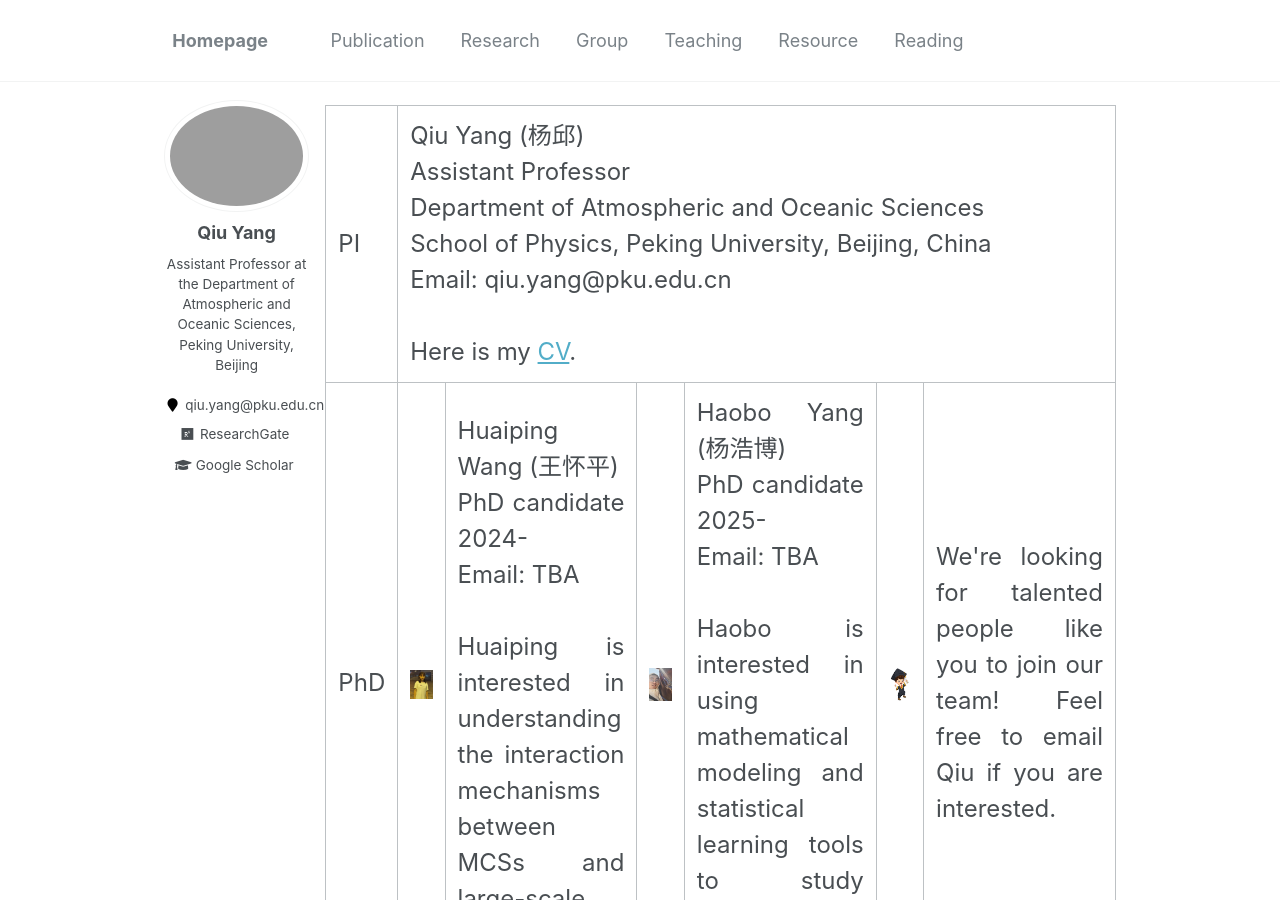
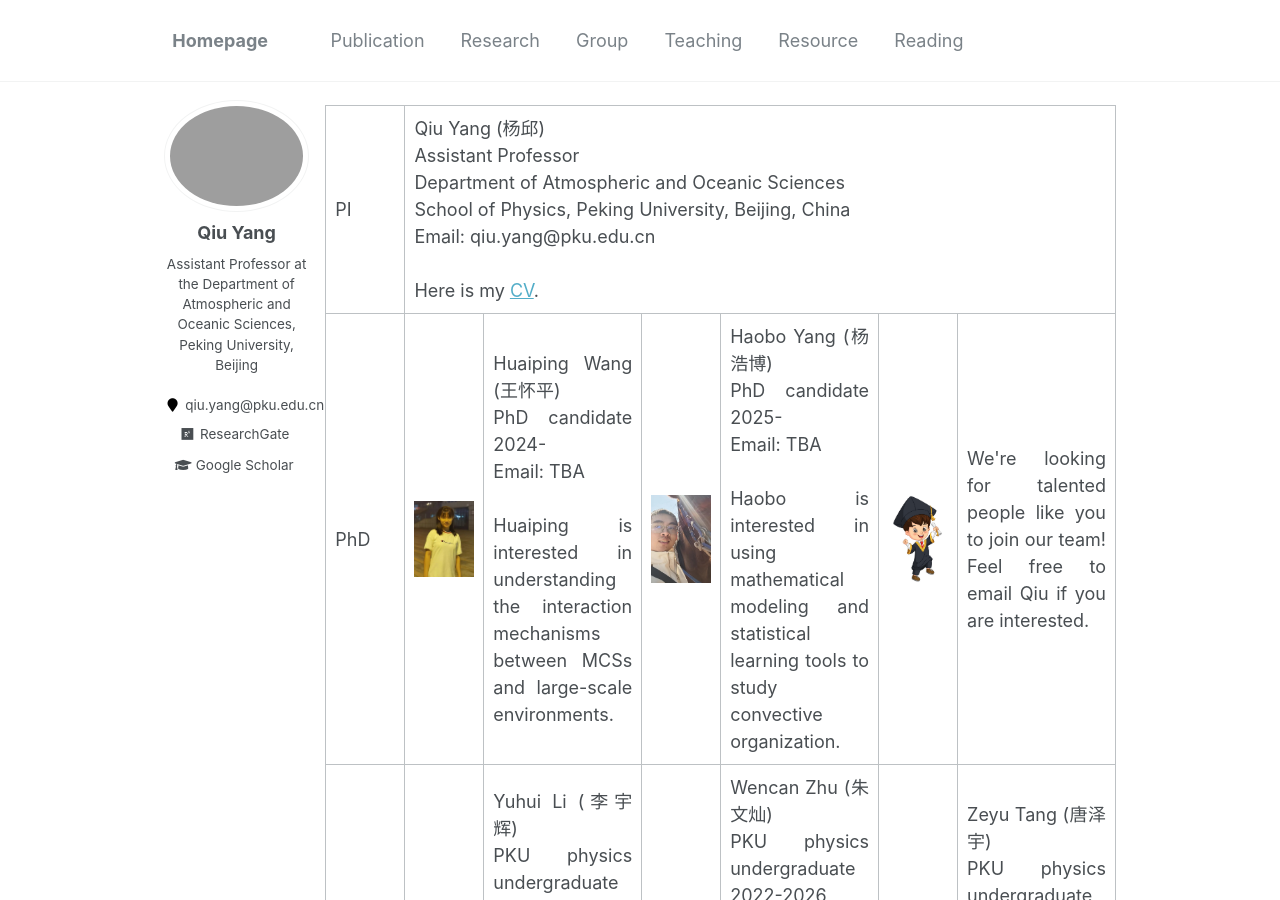
Before and after one commit to qiuyang50/qiuyang50.github.io, a Jekyll site: the page built from _pages/group.md, in a window 1280 px wide and 900 px high. Built offline with Jekyll 4.4.1, drawn with Linux system fonts in a browser that asks for light colours.

Commit message:
Update group.md

```diff
--- a/_pages/group.md
+++ b/_pages/group.md
@@ -5,7 +5,7 @@ permalink: /group/
 author_profile: true
 ---
 
-<font size="6" face="Courier New" >
+<font size="5" face="Courier New" >
 <table>
   <tr>
     <td>PI</td>
```
